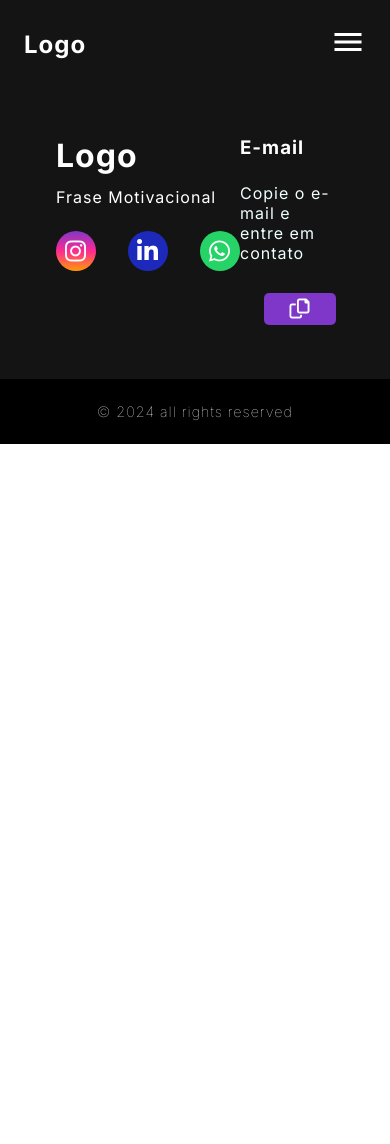
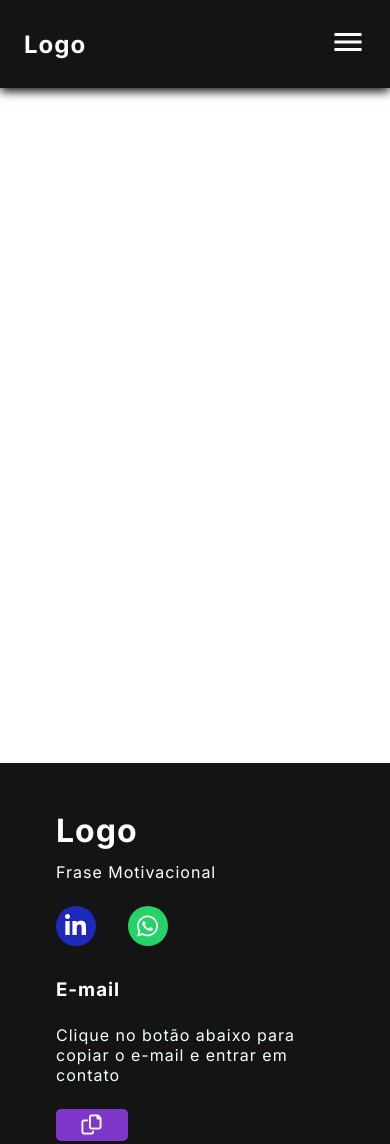
Before and after one commit to Lucas9740/Imposto-Renda, a plain HTML site: page index.html in a window 390 px wide. Shown: the top 1144 px of the page. Before the commit the page ends 844 px from the top, so only its background shows below. Drawn offline with Linux system fonts and the light colour scheme.

Commit message:
Finalização do Rodapé
Finalizei o rodapé, inclui uma function no  botão de copia de e-mail, onde o e-mail do proprietário do site é copiado para a area de transferencia do usuário e finalizei a responsividade do rodapé.

Inseri uma comunicação com o numero do proprietário, assim que o usuário clicar no botão de whatsapp.

```diff
--- a/assets/css/style.css
+++ b/assets/css/style.css
@@ -8,6 +8,9 @@
     letter-spacing: 1px;
 }
 
+main {
+    height: 80vh;
+}
 /*  Estilização do Cabeçalho e nav-bar*/
 header {
     background-color: rgb(20, 20, 20);
@@ -115,18 +118,7 @@ header {
 
  }
 
-/* Estilização do Rodapé Responsivo*/
 
-
-
-@media screen and (max-width: 530px){
-    /*Estilização do Footer ou Rodapé  Responsivo*/
-
-    #footer_content {
-        grid-template-columns: repeat (1, 1fr);
-        padding: 3rem 2rem;
-    }
-}
 
  /*Estilização do Footer ou Rodapé */
 footer{
@@ -181,27 +173,10 @@ footer{
     background-color: #1e2ccce6;
 }
 
-#whatsapp {
+#whatsappButton {
     background-color: #25d366;
 }
 
-/*
-.footer-list {
-    display: flex;
-    flex-direction: column;
-    gap: 0.75rem;
-    list-style: none;
-}
-
-.footer-list .footer-link {
-    color: azure;
-    transition: all 0.4s;
-}
-
-.footer-list .footer-link:hover{
-    color: #7f37c9;
-}
-*/
 #footer_subscribe {
     display: flex;
     flex-direction: column;
@@ -215,14 +190,14 @@ footer{
 #input_group {
     display: flex;
     align-items: center;
-    background-color:rgba(27, 49, 84, 0);
+    background-color:rgba(0, 69, 181, 0);
     border-radius: 4px;
 }
 
 #input_group input{
     all: unset;
     padding: 0.75rem;
-    width: 50%;
+    width: 35%;
 }
 
 #input_group button {
@@ -259,3 +234,11 @@ footer{
     padding: 1.5rem;
     font-weight: 100;
 }
+
+@media screen and (max-width: 660px) {
+    #footer_content {
+        display: grid;
+        grid-template-columns: repeat(1, 1fr);
+        gap: 2rem;
+    }
+}
--- a/assets/js/script.js
+++ b/assets/js/script.js
@@ -10,3 +10,43 @@ function menuShow() {
         document.querySelector('.icon').src = "assets/img/close_white_36dp.svg";
     }
 }
+
+function copyButton() {
+    document.getElementById("copyButton").addEventListener("click", function() {
+        // Seleciona o email
+        var email = "lucas10besilva@gmail.com";
+
+        // Cria um elemento de input temporário
+        var input = document.createElement("input");
+        input.setAttribute("value", email);
+        document.body.appendChild(input);
+
+        // Seleciona o texto do input
+        input.select();
+
+        // Copia o texto para a área de transferência
+        document.execCommand("copy");
+
+        // Remove o input temporário
+        document.body.removeChild(input);
+
+        // Alerta o usuário que o email foi copiado
+        alert("O email foi copiado para a área de transferência: " + email);
+      });
+}
+
+function whatsappButton() {
+    document.getElementById("whatsappButton").addEventListener("click", function() {
+        // Número de telefone para iniciar a conversa no WhatsApp (incluindo o código do país)
+        var telefone = "5513988313339"; // Substitua por seu número de telefone
+
+        // Mensagem inicial opcional
+        var mensagem = "Olá, tudo bem?";
+
+        // Cria o link para iniciar a conversa no WhatsApp
+        var link = "https://wa.me/" + telefone + "?text=" + encodeURIComponent(mensagem);
+
+        // Redireciona o usuário para o link do WhatsApp
+        window.open(link, '_blank');
+      });
+}
--- a/index.html
+++ b/index.html
@@ -37,7 +37,9 @@
         </div>
     </header>
     <!--Container de Imagens-->
+    <main>
 
+    </main>
     <!-- Rodapé com informações-->
     <footer>
         <div id="footer_content">
@@ -46,42 +48,20 @@
                 <p>Frase Motivacional</p>
 
                 <div id="footer_social_media">
-                    <a href="#" class="footer-link" id="instagram">
-                        <i class="fa-brands fa-instagram"></i>
-                    </a>
-
                     <a href="#" class="footer-link" id="linkedin">
                         <i class="fa-brands fa-linkedin-in"></i>
                     </a>
-
-                    <a href="#" class="footer-link" id="whatsapp">
-                        <i class="fa-brands fa-whatsapp"></i>
+                    <a href="#" class="footer-link" id="whatsappButton">
+                        <i class="fa-brands fa-whatsapp" onclick="whatsappButton()"></i>
                     </a>
                 </div>
             </div>
-            <!--
-            <ul class="footer-list">
-                <li>
-                    <h3>Blog</h3>
-                </li>
-                <li>
-                    <a href="#" class="footer-link">Assunto</a>
-                </li>
-                <li>
-                    <a href="#" class="footer-link">Assunto2</a>
-                </li>
-                <li>
-                    <a href="#" class="footer-link">Assunto3</a>
-                </li>
-            </ul>
-            -->
             <div id="footer_subscribe">
                 <h3>E-mail</h3>
-                <p>Copie o e-mail e entre em contato</p>
+                <p>Clique no botão abaixo para copiar o e-mail e entrar em contato</p>
                 <div id="input_group">
-                    <input type="email" id="email" placeholder="lucas10besilva@gmail.com">
                     <div>
-                        <button>
+                        <button onclick="copyButton()" id="copyButton">
                         <i class="fa-regular fa-copy"></i>
                         </button>
                     </div>
```
